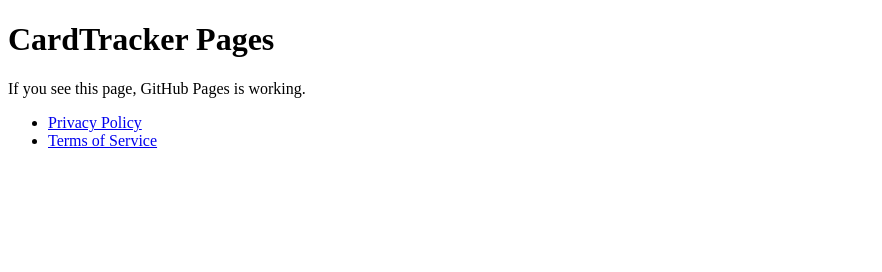
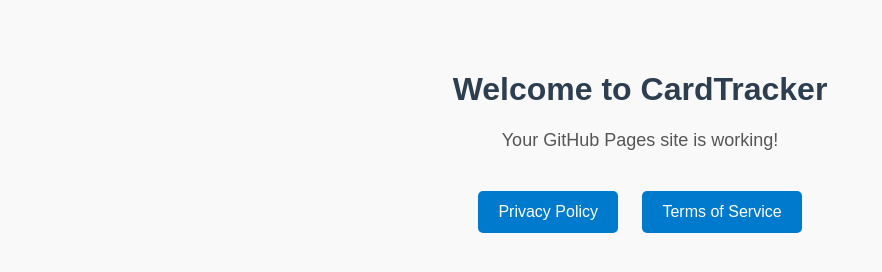
Before and after one commit to SnapBuyMarket/CardTracker, a plain HTML site: page docs/index.html in a window 1280 px wide. Shown: the whole page, without its empty margins (0-882 px from the left). Drawn offline with Linux system fonts and the light colour scheme.

Commit message:
Update index.html
index4.0 update

```diff
--- a/docs/index.html
+++ b/docs/index.html
@@ -3,14 +3,47 @@
 <head>
 <meta charset="UTF-8">
 <title>CardTracker</title>
+<style>
+body {
+font-family: Arial, sans-serif;
+text-align: center;
+background-color: #f9f9f9;
+margin: 0;
+padding: 50px;
+}
+h1 {
+color: #2c3e50;
+}
+p {
+font-size: 18px;
+color: #555;
+}
+.links {
+margin-top: 30px;
+}
+.links a {
+display: inline-block;
+margin: 10px;
+padding: 12px 20px;
+font-size: 16px;
+text-decoration: none;
+background: #007acc;
+color: #fff;
+border-radius: 5px;
+transition: background 0.3s;
+}
+.links a:hover {
+background: #005f99;
+}
+</style>
 </head>
 <body>
-<h1>CardTracker Pages</h1>
-<p>If you see this page, GitHub Pages is working.</p>
+<h1>Welcome to CardTracker</h1>
+<p>Your GitHub Pages site is working!</p>
 
-<ul>
-<li><a href="Privacy.html">Privacy Policy</a></li>
-<li><a href="Terms.html">Terms of Service</a></li>
-</ul>
+<div class="links">
+<a href="Privacy.html">Privacy Policy</a>
+<a href="Terms.html">Terms of Service</a>
+</div>
 </body>
 </html>
```
